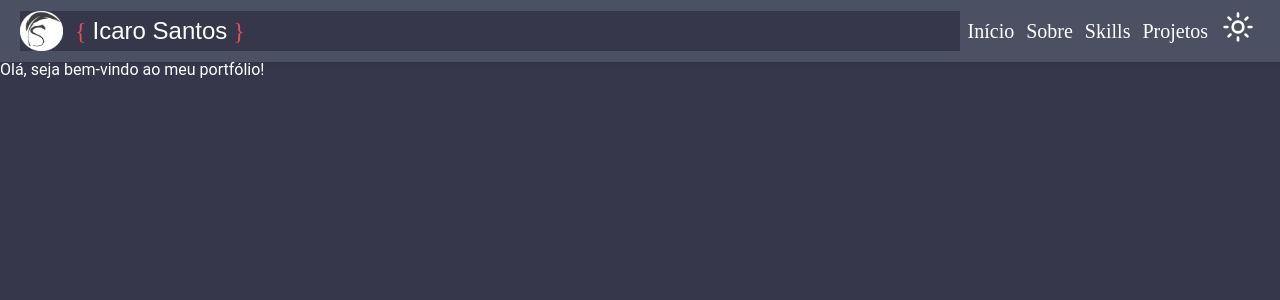
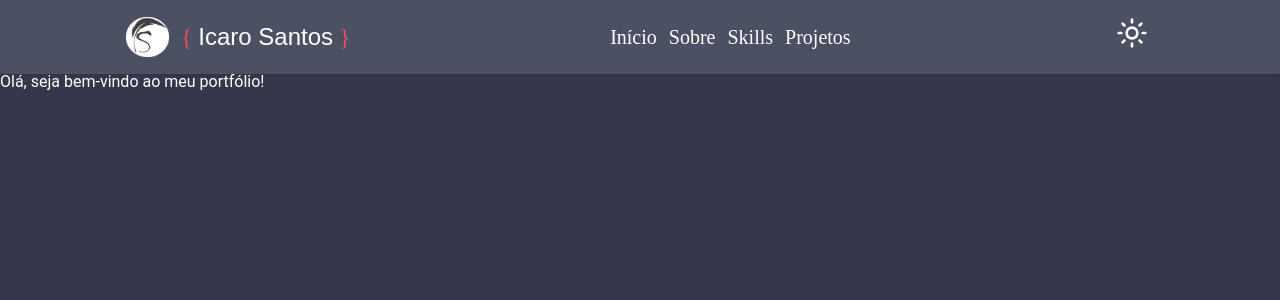
Before and after one commit to FlightofIcarus/portfolio-react, a React (Vite) app: page / in a window 1280 px wide. Shown: the top 300 px of the page. Built offline with nearby package versions, Linux system fonts and the light colour scheme.

Commit message:
style: Altera espacamento dos itens

```diff
--- a/src/components/personal components/Header/Header.jsx
+++ b/src/components/personal components/Header/Header.jsx
@@ -5,9 +5,9 @@ import ThemeButton from "../ThemeButtom";
 
 const HeaderContainer = styled.header`
     display: flex;
-    justify-content: space-between;
+    justify-content: space-around;
     align-items: center;
-    padding: 1rem 2rem;
+    padding: 1.6rem 0rem;
     background-color: ${({theme}) => theme.colors.mainElementColor};
     box-shadow: 0px 2px 4px rgba(0, 0, 0, 0.1);
 `;
--- a/src/components/structural components/Containers.jsx
+++ b/src/components/structural components/Containers.jsx
@@ -19,11 +19,13 @@ const InternalContainer = styled(MainContainer)`
 `;
 
 const SpecificContainer = styled(MainContainer)`
+    background-color: transparent;
     display: flex;
     flex-direction: row;
     align-items: center;
     min-height: auto;
     gap: 1.2rem;
+    width: fit-content;
 `;
 
 const LogoSpanContainer = styled.span`
```
